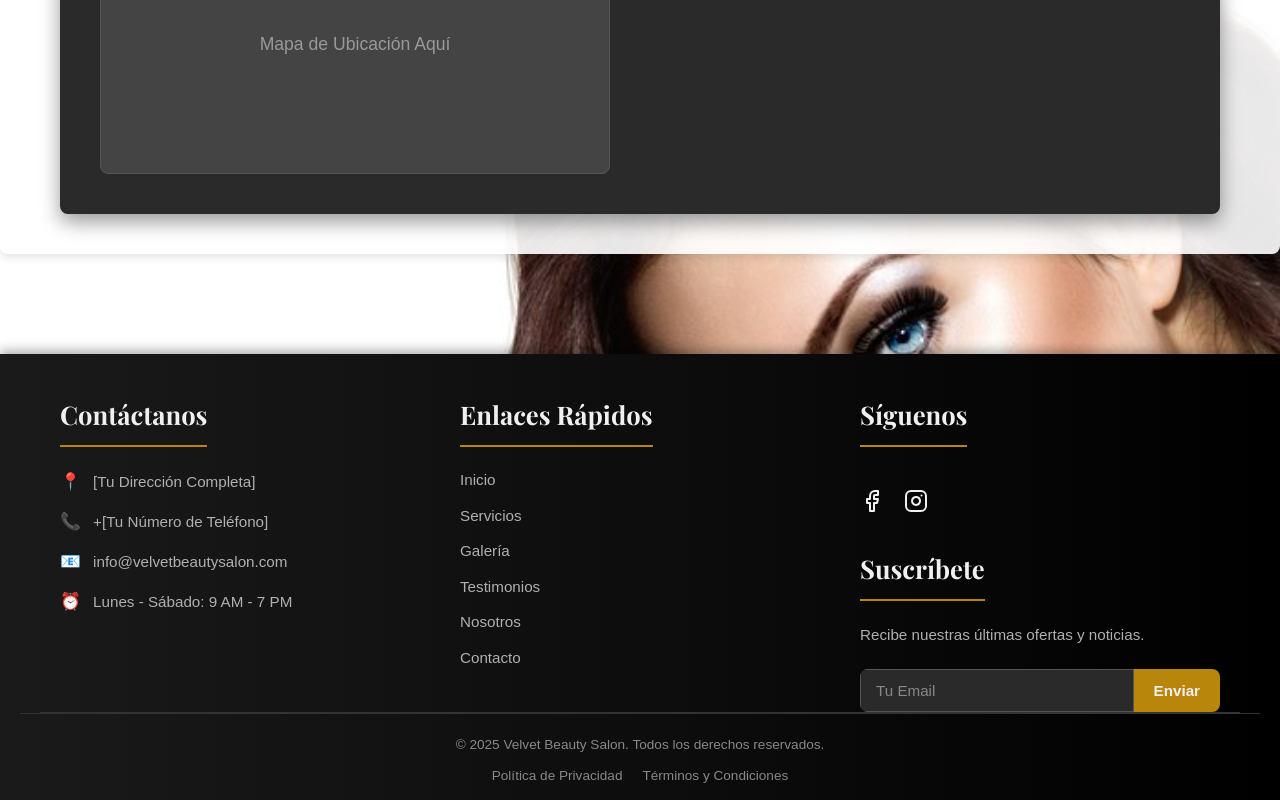
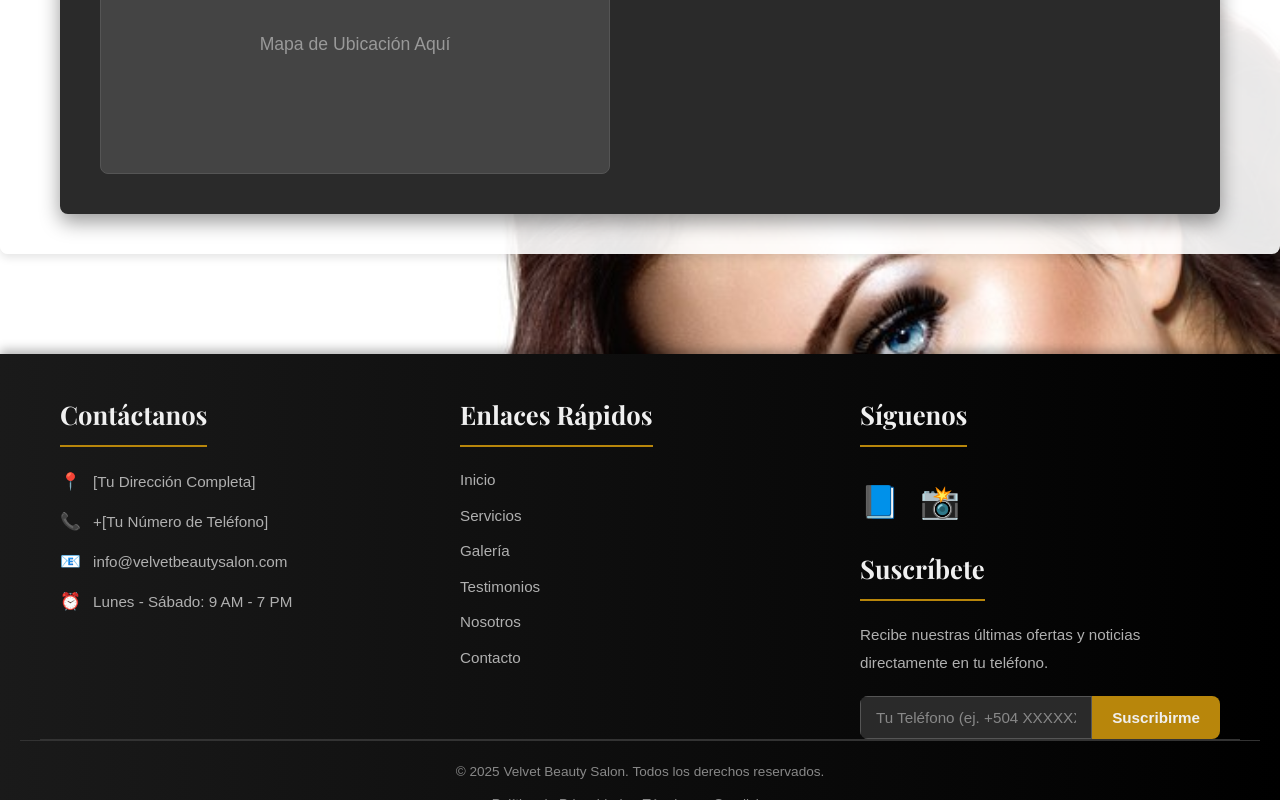
Before and after one commit to tulpa1/velvet_beauty_salon, a React (Vite) app: page /velvet_beauty_salon/contacto in a window 1280 px wide. Shown: the part 1189-1989 px from the top of the page. Before the commit the page ends 1962 px from the top, so only its background shows below. Built offline with nearby package versions, Linux system fonts and the light colour scheme.

Commit message:
suscripcion

```diff
--- a/src/components/Footer.jsx
+++ b/src/components/Footer.jsx
@@ -1,14 +1,53 @@
 // src/components/Footer.jsx
-import React from 'react';
+import React, { useState } from 'react';
 import { Link } from 'react-router-dom'; // Importa Link para la navegación interna
 import styles from '../styles/modules/Footer.module.css'; // Importa el módulo CSS para el Footer
-import {Facebook, Instagram} from 'lucide-react';
+import { collection, addDoc } from 'firebase/firestore'; // Importa funciones de Firestore
+import { db } from '../firebaseConfig'; // Importa la instancia de Firestore
+// Eliminada la importación de 'react-input-mask' o '@react-input/mask'
 
 /**
  * Componente del pie de página (Footer).
- * Contiene información de contacto, enlaces rápidos, redes sociales y derechos de autor.
+ * Contiene información de contacto, enlaces rápidos, redes sociales y un formulario de suscripción mejorado.
  */
+
 function Footer() {
+  const [subscriptionData, setSubscriptionData] = useState({
+    phone: ''
+  });
+  const [subscriptionStatus, setSubscriptionStatus] = useState('');
+  const [isSubscribing, setIsSubscribing] = useState(false);
+
+  const handleSubscriptionChange = (e) => {
+    const { name, value } = e.target;
+    setSubscriptionData(prevState => ({
+      ...prevState,
+      [name]: value
+    }));
+  };
+
+  const handleSubscriptionSubmit = async (e) => {
+    e.preventDefault();
+    setIsSubscribing(true);
+    setSubscriptionStatus('Suscribiendo...');
+
+    try {
+      const subscriptionsCollectionRef = collection(db, 'newsletterSubscriptions'); // Nueva colección
+      await addDoc(subscriptionsCollectionRef, {
+        phone: subscriptionData.phone,
+        timestamp: new Date()
+      });
+
+      setSubscriptionStatus('¡Gracias por suscribirte! Te mantendremos informado.');
+      setSubscriptionData({ phone: '' }); // Limpiar formulario, solo el campo de teléfono
+    } catch (error) {
+      console.error('Error al suscribir el teléfono a Firestore:', error);
+      setSubscriptionStatus('Hubo un error al suscribirte. Por favor, inténtalo de nuevo.');
+    } finally {
+      setIsSubscribing(false);
+    }
+  };
+
   return (
     <footer className={styles.footer}>
       <div className={`${styles.footerContent} container`}>
@@ -47,19 +86,40 @@ function Footer() {
           <h3 className={styles.columnTitle}>Síguenos</h3>
           <div className={styles.socialIcons}>
             <a href="https://facebook.com/velvetbeautysalon" target="_blank" rel="noopener noreferrer" className={styles.socialIcon} aria-label="Facebook">
-              <Facebook size={24} />
+              <span role="img" aria-label="Facebook icon">📘</span>
             </a>
             <a href="https://instagram.com/velvetbeautysalon" target="_blank" rel="noopener noreferrer" className={styles.socialIcon} aria-label="Instagram">
-              <Instagram size={24} />
+              <span role="img" aria-label="Instagram icon">📸</span>
             </a>
             {/* Puedes añadir más iconos de redes sociales aquí */}
           </div>
           <h3 className={styles.columnTitle} style={{ marginTop: 'var(--spacing-medium)' }}>Suscríbete</h3>
-          <p>Recibe nuestras últimas ofertas y noticias.</p>
-          <form className={styles.subscribeForm}>
-            <input type="email" placeholder="Tu Email" className={styles.subscribeInput} required />
-            <button type="submit" className={styles.subscribeButton}>Enviar</button>
+          <p>Recibe nuestras últimas ofertas y noticias directamente en tu teléfono.</p>
+          <form onSubmit={handleSubscriptionSubmit} className={styles.subscribeForm}>
+            {/* Vuelto a un input de tipo 'tel' estándar */}
+            <input
+              type="tel"
+              name="phone"
+              placeholder="Tu Teléfono (ej. +504 XXXXXXXX)"
+              value={subscriptionData.phone}
+              onChange={handleSubscriptionChange}
+              required
+              className={styles.subscribeInput}
+              disabled={isSubscribing}
+            />
+            <button type="submit" className={styles.subscribeButton} disabled={isSubscribing}>
+              {isSubscribing ? 'Enviando...' : 'Suscribirme'}
+            </button>
           </form>
+          {subscriptionStatus && (
+            <p className={
+              subscriptionStatus.includes('¡Gracias')
+                ? styles.successMessage
+                : styles.errorMessage
+            } style={{ marginTop: 'var(--spacing-small)' }}>
+              {subscriptionStatus}
+            </p>
+          )}
         </div>
       </div>
 
```
